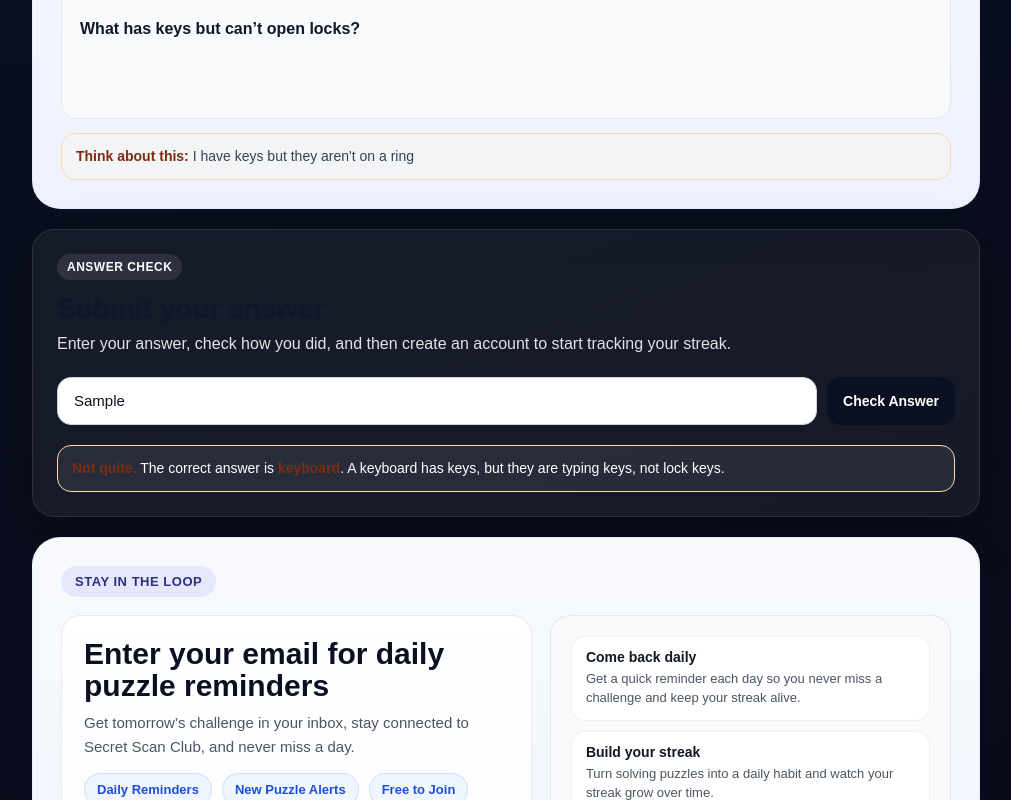
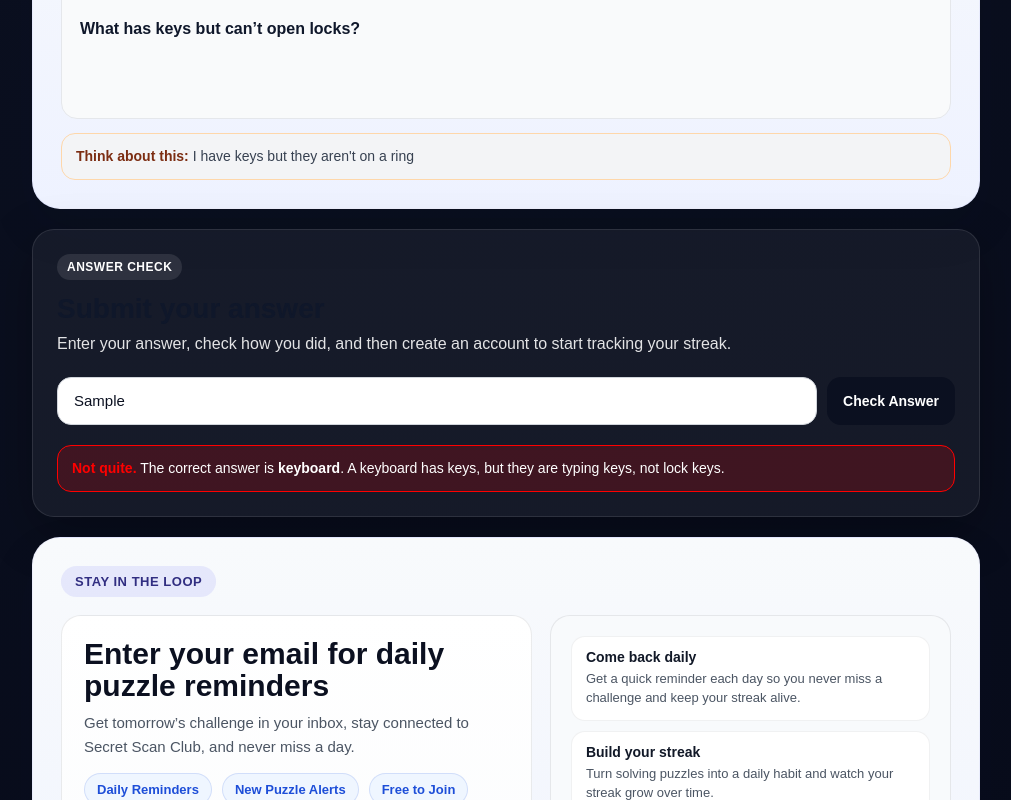
Before and after one commit to ryanc192/secretscanclub.com, a Next.js app: page / in a window 1280 px wide. Both pictures are taken after typing "Sample" into the empty fields and a click on the button "Check Answer". Shown: the part 1461-2261 px from the top of the page, without its empty margins (134-1145 px from the left). Built offline with nearby package versions, Linux system fonts and the light colour scheme; no server answers.

Commit message:
Update AnswerCheckForm.tsx

```diff
--- a/app/components/AnswerCheckForm.tsx
+++ b/app/components/AnswerCheckForm.tsx
@@ -50,6 +50,10 @@ export default function AnswerCheckForm() {
     }
   }
 
+  // determine state styling
+  const isCorrect = result?.ok && result?.isCorrect;
+  const isIncorrect = result?.ok && !result?.isCorrect;
+
   return (
     <>
       <form className="email-form" style={{ marginTop: 20 }} onSubmit={handleSubmit}>
@@ -66,14 +70,21 @@ export default function AnswerCheckForm() {
         </button>
       </form>
 
-      {result ? (
+      {result && (
         <div
           className="share-box"
           style={{
             marginTop: 20,
-            background: result.ok && result.isCorrect
-              ? "rgba(34,197,94,0.16)"
+            background: isCorrect
+              ? "rgba(34,197,94,0.18)" // green
+              : isIncorrect
+              ? "rgba(255,0,0,0.18)" // bright red
               : "rgba(255,255,255,0.08)",
+            border: isCorrect
+              ? "1px solid #22c55e"
+              : isIncorrect
+              ? "1px solid #ff0000"
+              : "1px solid rgba(255,255,255,0.2)",
             color: "#ffffff",
           }}
         >
@@ -81,19 +92,23 @@ export default function AnswerCheckForm() {
             <>
               <strong>Problem:</strong> {result.error}
             </>
-          ) : result.isCorrect ? (
+          ) : isCorrect ? (
             <>
-              <strong>Correct.</strong> {result.explanation}
+              <strong style={{ color: "#22c55e" }}>Correct.</strong>{" "}
+              {result.explanation}
             </>
           ) : (
             <>
-              <strong>Not quite.</strong>{" "}
-              The correct answer is <strong>{result.correctAnswer}</strong>.{" "}
+              <strong style={{ color: "#ff0000" }}>Not quite.</strong>{" "}
+              The correct answer is{" "}
+              <span style={{ fontWeight: 800 }}>
+                {result.correctAnswer}
+              </span>.{" "}
               {result.explanation}
             </>
           )}
         </div>
-      ) : null}
+      )}
     </>
   );
 }
```
